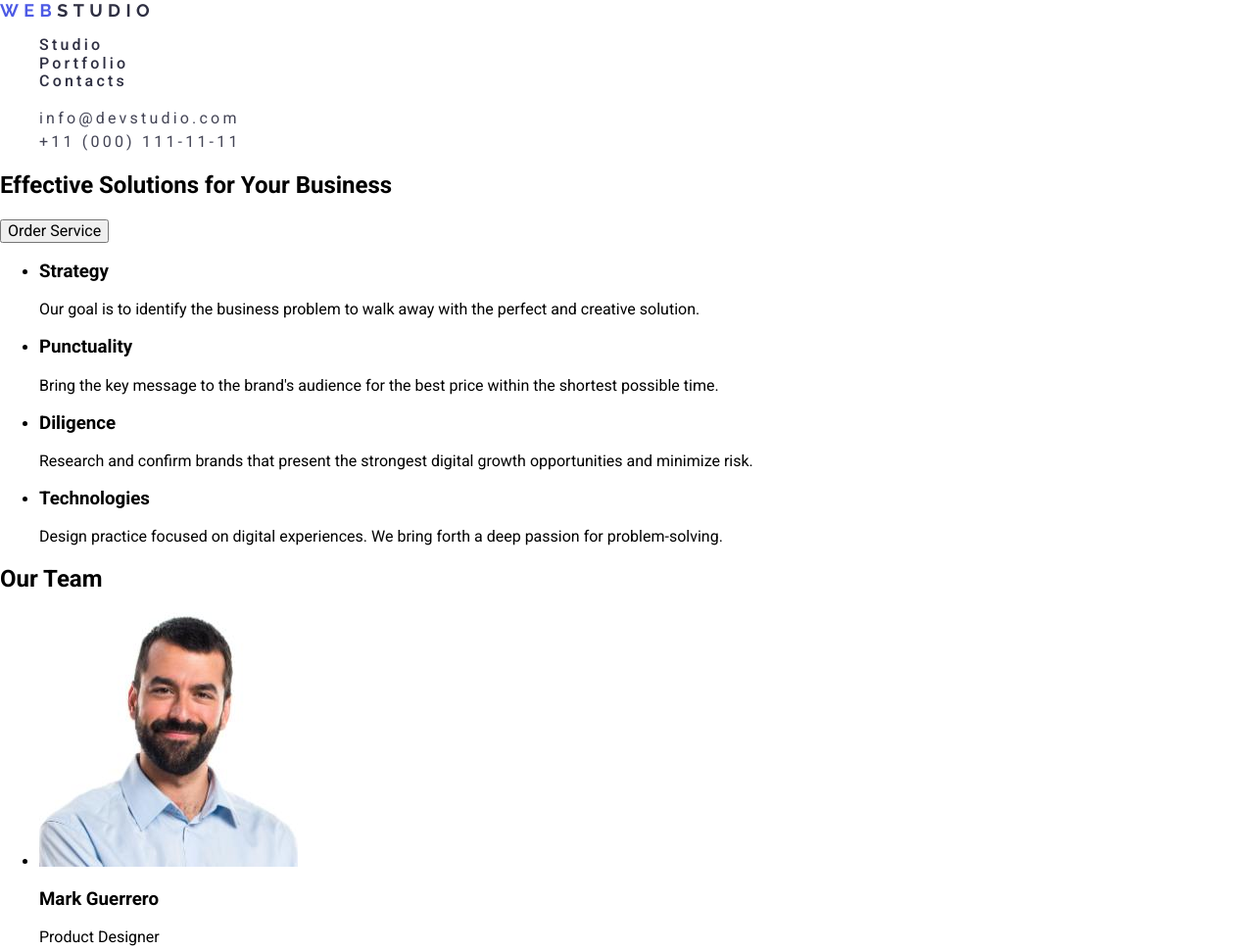
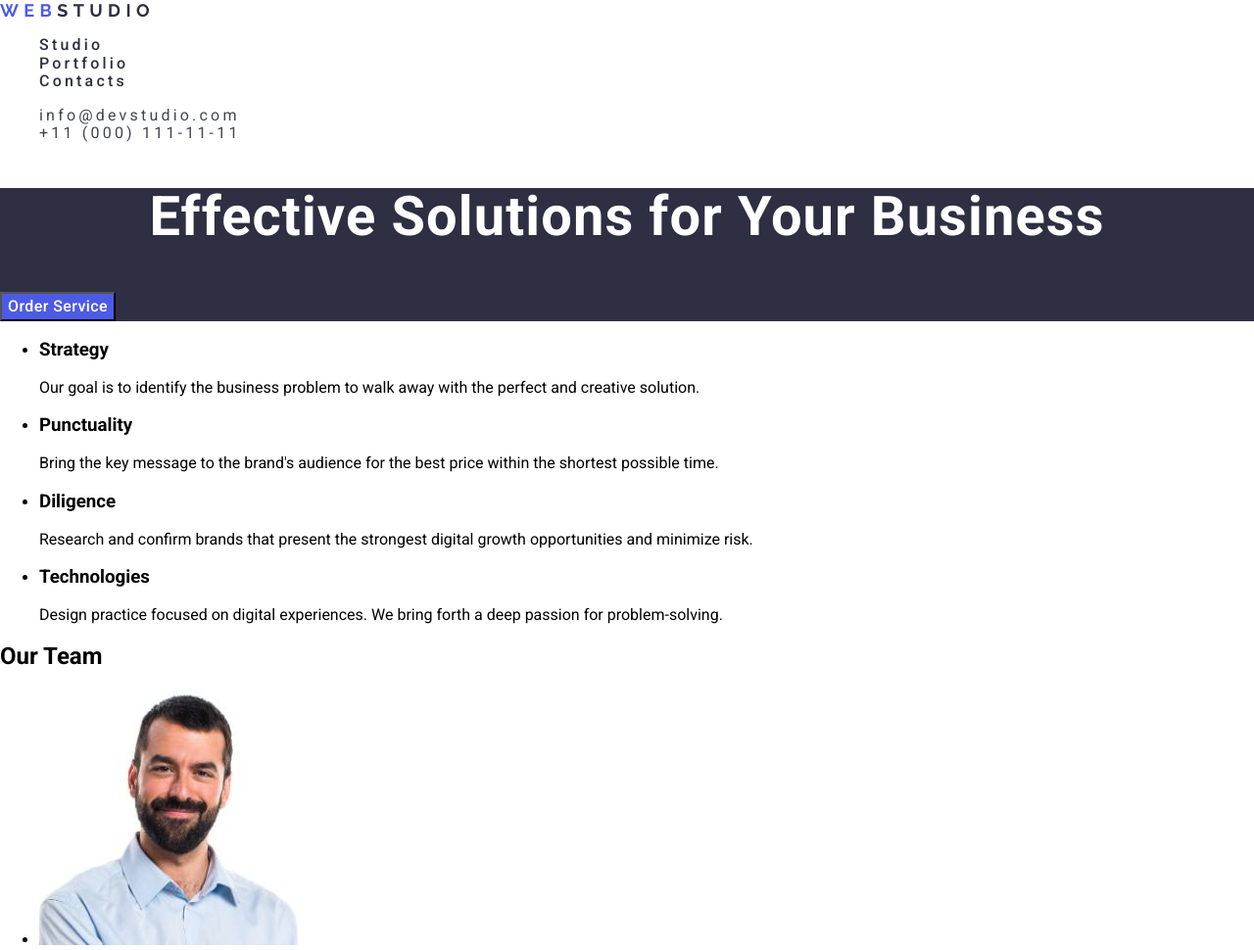
Before and after one commit to Dia-net/goit-markup-hw-02, a plain HTML site: page index.html in a window 1280 px wide. Shown: the top 970 px of the page at 98% size. Drawn offline with nearby package versions, Linux system fonts and the light colour scheme.

Commit message:
first section

```diff
--- a/css/style.css
+++ b/css/style.css
@@ -13,7 +13,7 @@ background-color: #FFF;
 /* =====HEADER===== */
 
 .header-logo {
-    color: var(--NAVY-BLUE, #2E2F42);
+    color: #2E2F42;
     font-family: Raleway;
     font-size: 18px;
     font-weight: 700;
@@ -22,7 +22,7 @@ background-color: #FFF;
     text-transform: uppercase;
 }
 .header-logo-color {
-color: var(--IRIS, #4D5AE5);
+color: #4D5AE5;
 font-family: Raleway;
 font-size: 18px;
 font-weight: 700;
@@ -31,16 +31,54 @@ letter-spacing: 0.3em;
 text-transform: uppercase;
 }
 .header-menu-link {
-    color: var(--NAVY-BLUE, #2E2F42);
+    color: #2E2F42;
 font-size: 16px;
 font-weight: 500;
-line-height: 1,50;
+line-height: 1,5;
 letter-spacing: 0.2em;
 }
+
+.header-menu-link:hover,
+.header-menu-link:focus{
+    color: #404BBF;
+}
 .contacts-link {
-    color: var(--SLATE, #434455);
+    color: #434455;
 font-size: 16px;
 font-weight: 400;
-line-height: 1.50;
+line-height: 1,5;
 letter-spacing: 0.2em;
 }
+.contacts-link:hover,
+.contacts-link:focus{
+    color: #404BBF;
+}
+
+/* ================ */
+
+.solutions {
+    background-color: #2E2F42;;
+}
+.solutions-title{
+color: #FFF;
+text-align: center;
+font-size: 56px;
+font-weight: 700;
+line-height: 1.07;
+letter-spacing: 0.02em;
+}
+
+.solutions-btn {
+    font-family: inherit;
+ color:#FFF;
+ background-color: #4D5AE5;
+font-size: 16px;
+font-weight: 500;
+line-height: 1.5;
+letter-spacing: 0.4px;
+cursor: pointer;
+}
+.solutions-btn:hover,
+.solutions-btn:focus{
+    background-color:#404BBF
+}
--- a/index.html
+++ b/index.html
@@ -52,9 +52,9 @@
       </address>
     </header>
     <main>
-      <section>
-        <h1>Effective Solutions for Your Business</h1>
-        <button type="button">Order Service</button>
+      <section class="solutions">
+        <h1 class="solutions-title">Effective Solutions for Your Business</h1>
+        <button class="solutions-btn" type="button">Order Service</button>
       </section>
       <!-- Describe -->
       <section>
```
